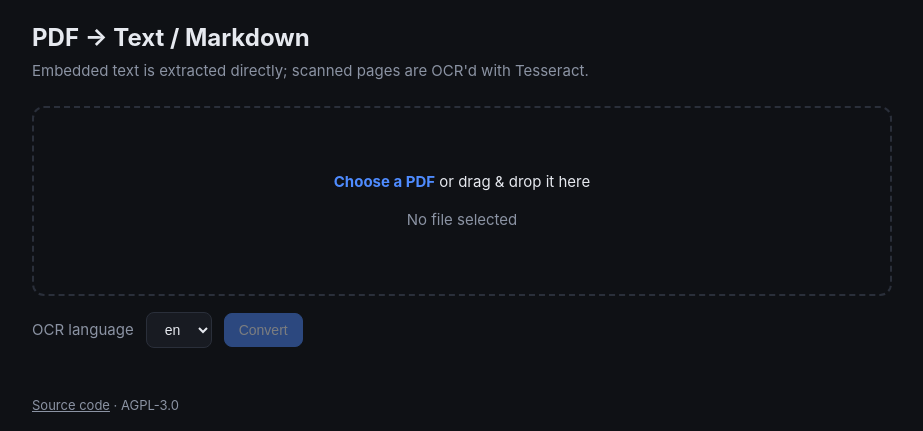
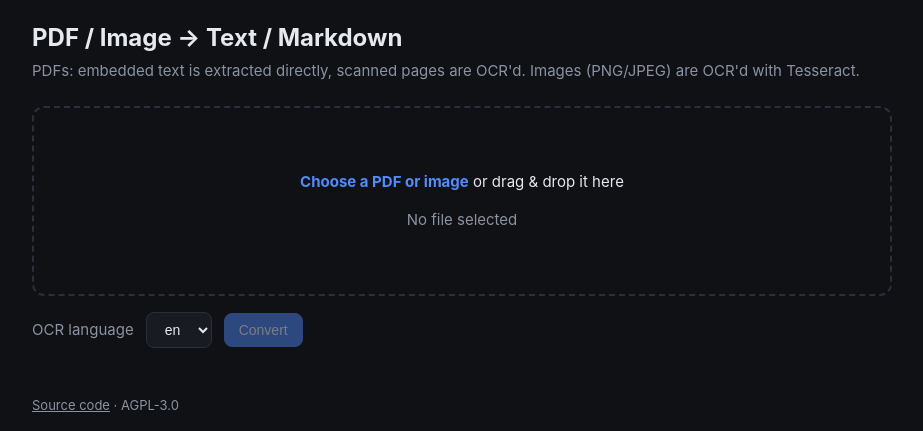
Before and after one commit to sgjlee0520/scrooge, a Flask app: template templates/index.html in a window 1280 px wide. Shown: the part 63-494 px from the top of the page, without its empty margins (178-1101 px from the left). Run offline with Flask 3, Linux system fonts and the light colour scheme; the template is opened without the code that fills it: most values are stand-ins (such as "Sample title", 1, 10 or a date in 2020); some libraries are stand-ins or nearby versions.

Commit message:
Add PNG/JPEG image OCR to text/markdown
Images route straight to Tesseract (reusing the OCR + markdown-cleanup
path from PDF scans). Exposed in the web UI and as an image_to_text MCP
tool. Alpha/palette modes converted to RGB before OCR.

Co-Authored-By: Claude Fable 5 <noreply@anthropic.com>

```diff
--- a/app.py
+++ b/app.py
@@ -19,20 +19,21 @@ jobs = {}
 jobs_lock = threading.Lock()
 
 
-def _run_job(job_id, pdf_path, lang):
+def _run_job(job_id, path, lang, is_image):
     def progress(done, total, note):
         with jobs_lock:
             jobs[job_id].update(done=done, total=total, note=note)
 
     try:
-        result = extractor.extract(pdf_path, lang=lang, progress_cb=progress)
+        fn = extractor.extract_image if is_image else extractor.extract
+        result = fn(path, lang=lang, progress_cb=progress)
         with jobs_lock:
             jobs[job_id].update(status="done", result=result)
     except Exception as e:
         with jobs_lock:
             jobs[job_id].update(status="error", error=str(e))
     finally:
-        os.unlink(pdf_path)
+        os.unlink(path)
 
 
 @app.get("/")
@@ -43,13 +44,16 @@ def index():
 @app.post("/api/jobs")
 def create_job():
     file = request.files.get("file")
-    if not file or not file.filename.lower().endswith(".pdf"):
-        return jsonify(error="Please upload a PDF file."), 400
+    name = (file.filename or "").lower() if file else ""
+    is_image = name.endswith(extractor.IMAGE_EXTS)
+    if not file or not (name.endswith(".pdf") or is_image):
+        return jsonify(error="Please upload a PDF or image (PNG/JPEG) file."), 400
     lang = request.form.get("lang", "eng")
     if lang not in extractor.available_languages():
         return jsonify(error=f"OCR language '{lang}' is not installed."), 400
 
-    fd, path = tempfile.mkstemp(suffix=".pdf")
+    suffix = os.path.splitext(name)[1] or ".bin"
+    fd, path = tempfile.mkstemp(suffix=suffix)
     with os.fdopen(fd, "wb") as f:
         file.save(f)
 
@@ -62,7 +66,7 @@ def create_job():
             "total": 0,
             "note": "starting…",
         }
-    threading.Thread(target=_run_job, args=(job_id, path, lang), daemon=True).start()
+    threading.Thread(target=_run_job, args=(job_id, path, lang, is_image), daemon=True).start()
     return jsonify(id=job_id)
 
 
--- a/extractor.py
+++ b/extractor.py
@@ -19,6 +19,9 @@ MIN_CHARS_FOR_TEXT_PAGE = 30
 def available_languages():
     langs = [l for l in pytesseract.get_languages() if l not in ("osd", "snum")]
     return sorted(langs)
+
+
+IMAGE_EXTS = (".png", ".jpg", ".jpeg", ".tif", ".tiff", ".bmp", ".webp")
 
 
 def _ocr_page(page, lang):
@@ -86,3 +89,21 @@ def extract(pdf_path, lang="eng", progress_cb=None):
         "pages": total,
         "ocr_pages": ocr_pages,
     }
+
+
+def extract_image(image_path, lang="eng", progress_cb=None):
+    """OCR a single image file. Same return shape as extract()."""
+    img = Image.open(image_path)
+    # Tesseract works in RGB/grayscale; drop alpha/palette so PNGs with
+    # transparency don't OCR as a black rectangle.
+    if img.mode not in ("RGB", "L"):
+        img = img.convert("RGB")
+    raw = pytesseract.image_to_string(img, lang=lang)
+    if progress_cb:
+        progress_cb(1, 1, "OCR'd image")
+    return {
+        "txt": raw.strip(),
+        "md": _ocr_text_to_markdown(raw),
+        "pages": 1,
+        "ocr_pages": [1],
+    }
--- a/templates/index.html
+++ b/templates/index.html
@@ -66,14 +66,14 @@
     <a href="/" style="color:var(--accent);text-decoration:none;margin-right:16px">PDF → Text</a>
     <a href="/plots" style="color:var(--muted);text-decoration:none">Plot → Data</a>
   </nav>
-  <h1>PDF → Text / Markdown</h1>
-  <p class="sub">Embedded text is extracted directly; scanned pages are OCR'd with Tesseract.</p>
+  <h1>PDF / Image → Text / Markdown</h1>
+  <p class="sub">PDFs: embedded text is extracted directly, scanned pages are OCR'd. Images (PNG/JPEG) are OCR'd with Tesseract.</p>
 
   <div id="drop">
-    <p><strong>Choose a PDF</strong> or drag &amp; drop it here</p>
+    <p><strong>Choose a PDF or image</strong> or drag &amp; drop it here</p>
     <p id="filename" style="color:var(--muted)">No file selected</p>
   </div>
-  <input type="file" id="file-input" accept="application/pdf">
+  <input type="file" id="file-input" accept="application/pdf,image/png,image/jpeg,image/tiff,image/bmp,image/webp">
 
   <div class="controls">
     <label for="lang" style="color:var(--muted)">OCR language</label>
@@ -136,7 +136,7 @@ input.onchange = () => setFile(input.files[0]);
 
 function setFile(f) {
   if (!f) return;
-  if (!f.name.toLowerCase().endsWith('.pdf')) return showError('Please select a PDF file.');
+  if (!/\.(pdf|png|jpe?g|tiff?|bmp|webp)$/i.test(f.name)) return showError('Please select a PDF or image (PNG/JPEG) file.');
   file = f;
   filenameEl.textContent = `${f.name} (${(f.size / 1048576).toFixed(1)} MB)`;
   convertBtn.disabled = false;
```
Also changed, not shown: mcp_server.py (+12 -0 lines), README.md.
